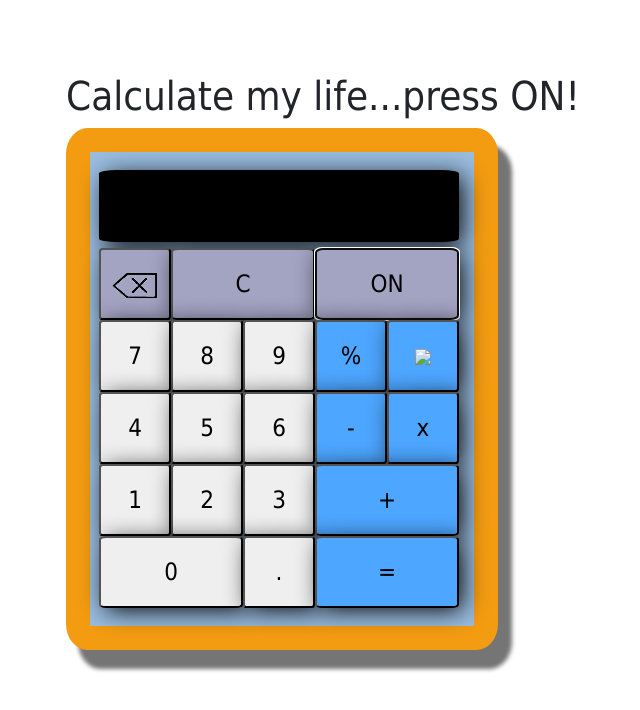
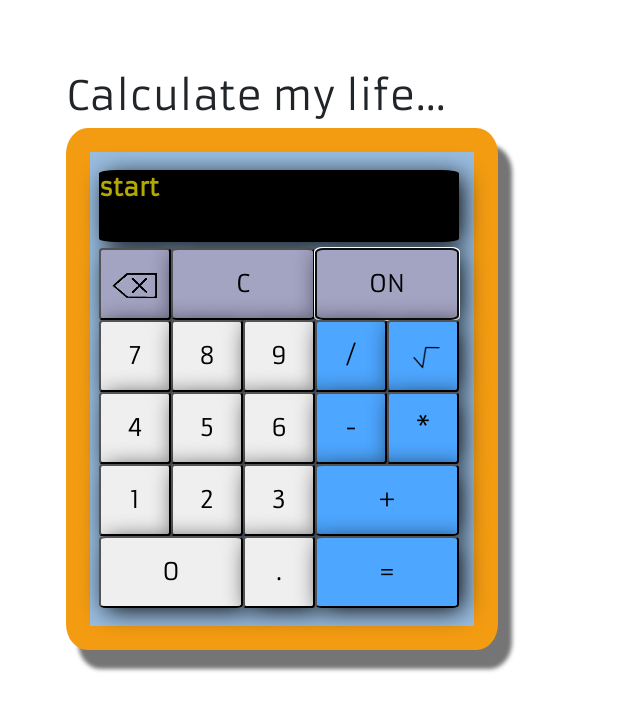
Before and after one commit to BecsController/js-calculator, a plain HTML site: page index.html in a window 1280 px wide. Both pictures are taken after a click on the button "ON". Shown: the whole page, without its empty margins (19-659 px from the left). Drawn offline with nearby package versions, Linux system fonts and the light colour scheme; a web font is replaced by a local one.

Commit message:
java aaaarg

```diff
--- a/calculator.js
+++ b/calculator.js
@@ -0,0 +1,46 @@
+document.addEventListener('DOMContentLoaded', start)
+
+function start() {
+    addEventListeners()
+}
+function addEventListeners() {
+
+var buttons = document.getElementsByClassName("buttons")
+for (var i = 0; i < buttons.length; i++) {
+    buttons[i].addEventListener("click", calculate)
+ }
+}
+ //add click event listener to each button in turn
+//so that when user clicks on button, display function is called.
+var temp = ''; // set up temp string for display
+var entries = [];  //set up empty array for calculation
+
+function calculate (evt) {
+  var val = evt.target.id  //add button text to value
+
+  if (val === 'C') {
+    temp = '';
+    entries = [];
+  }
+  if (val === 'squared') {
+    temp = (Math.sqrt(temp));
+    document.getElementById("answer").innerHTML = temp;
+  }
+  if (val === 'back') {
+    temp = temp.slice(0, - 1);
+    document.getElementById("answer").innerHTML = temp;
+  }
+
+  if (val === '=') {
+    var answer = eval(entries.join(' '));
+    var compute = answer;
+    document.getElementById("answer").innerHTML = compute;
+    temp = '';
+    entries = [];
+
+  } else {
+    temp += val;
+    document.getElementById("answer").innerHTML = temp;
+    entries.push(val);
+  }
+}
--- a/index.html
+++ b/index.html
@@ -8,7 +8,7 @@
     <!-- Bootstrap CSS -->
     <link rel="stylesheet" href="https://maxcdn.bootstrapcdn.com/bootstrap/4.0.0/css/bootstrap.min.css" integrity="sha384-Gn5384xqQ1aoWXA+058RXPxPg6fy4IWvTNh0E263XmFcJlSAwiGgFAW/dAiS6JXm" crossorigin="anonymous">
 
-    <link href='https://fonts.googleapis.com/css?family=Almendra' rel='stylesheet'>
+    <link href='https://fonts.googleapis.com/css?family=Armata' rel='stylesheet'>
     <link rel="stylesheet" href="main.css">
 
     <script src="calculator.js"></script>
@@ -16,14 +16,14 @@
 
   <body>
     <div class="container">
-      <h1>Calculate my life...press ON!</h1>
+      <h1>Calculate my life...</h1>
       <div class="calculator">
         <div class="row" id="answer">
         </div>
 
         <div class="row first-buttons">
-          <button class="backspace buttons" id="back"><img src="images/backspace1.png"</button>
-          <button class="wide C buttons" id="clear">C</button>
+          <button class="backspace buttons" id="back"><img src="images/backspace1.png"></button>
+          <button class="wide C buttons" id="C">C</button>
           <button class="wide ON buttons" id="start">ON</button>
         </div>
 
@@ -31,29 +31,29 @@
           <button class="buttons" id="7">7</button>
           <button class="buttons" id="8">8</button>
           <button class="buttons" id="9">9</button>
-          <button class="divide buttons" id="division">%</button>
-          <button class="square-root buttons" id="squared"><img src="images/squarerootresize.png"</button>
+          <button class="divide buttons" id="/">/</button>
+          <button class="square-root buttons" id="squared"><img src="images/squarerootresize.png"></button>
         </div>
 
         <div class="row">
           <button class="buttons" id="4">4</button>
           <button class="buttons" id="5">5</button>
           <button class="buttons" id="6">6</button>
-          <button class="minus buttons" id="min">-</button>
-          <button class="multiply buttons" id="times">x</button>
+          <button class="minus buttons" id="-">-</button>
+          <button class="multiply buttons" id="*">*</button>
         </div>
 
         <div class="row">
           <button class="buttons" id="1">1</button>
           <button class="buttons" id="2">2</button>
           <button class="buttons" id="3">3</button>
-          <button class="wide plus buttons" id="add">+</button>
+          <button class="wide plus buttons" id="+">+</button>
         </div>
 
         <div class="row">
           <button class="wide buttons" id="0">0</button>
-          <button class="buttons" id="decimal">.</button>
-          <button class="wide equal buttons" id="result">=</button>
+          <button class="buttons" id=".">.</button>
+          <button class="wide equal buttons" id="=">=</button>
         </div>
       </div> <!-- calculator closed -->
     </div> <!-- container closed -->
--- a/main.css
+++ b/main.css
@@ -1,5 +1,5 @@
 body {
-  font-family: 'Almendra', tahoma, lucida sans-serif, arial, sans-serif;
+  font-family: 'Armata', tahoma, lucida sans-serif, arial, sans-serif;
   background-color: #fff;
   font-weight: bold;
   font-size: 1.5em;
@@ -29,16 +29,14 @@ button:hover {
 }
 #answer {
   background: #000;
-  color: #fff;
-  text-align: right;
-  padding-right: .25em;
+  color: #b3a900;
   height: 3em;
   width: 15em;
   box-shadow: 5px 4px 24px -2px rgba(0,0,0,1);
   margin-bottom: .25em;
   border-radius: 5%;
 }
-.ON, .C, .backspace {
+.C, .ON, .backspace {
   background-color: #a3a3c2;
 }
 .equal, .plus, .multiply, .minus, .square-root, .divide{
```
Also changed, not shown: images/squareroot.png (added), images/squarerootresize.png (added).
